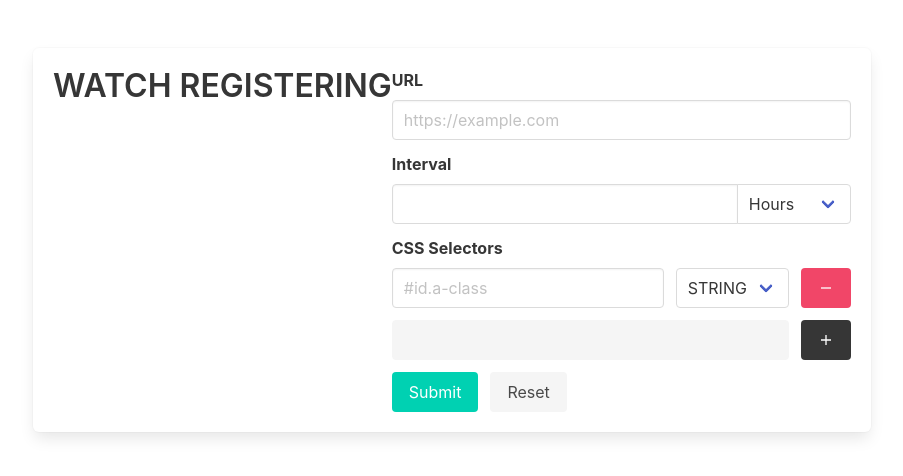
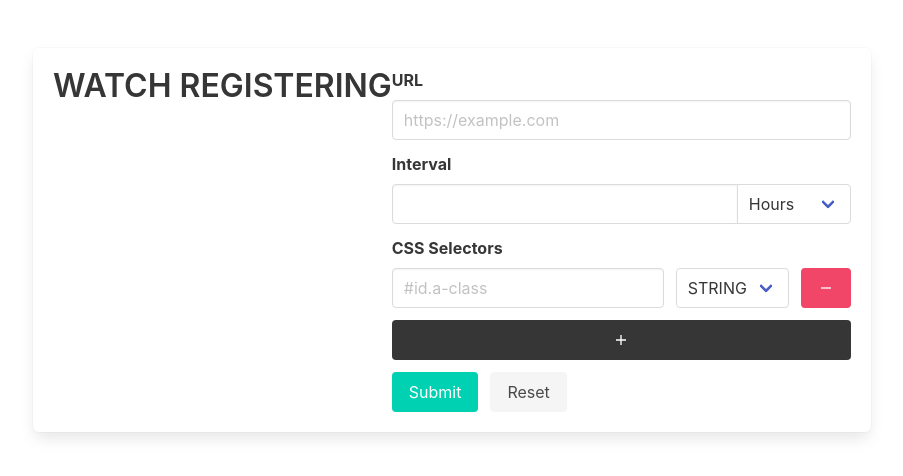
Before and after one commit to nghiaduy9/web-app, a Next.js app: page / in a window 1280 px wide. Shown: the top 476 px of the page, without its empty margins (15-918 px from the left). Built offline with nearby package versions, Linux system fonts and the light colour scheme.

Commit message:
Update add CSS selector button

```diff
--- a/components/watch-registering/form.js
+++ b/components/watch-registering/form.js
@@ -71,15 +71,10 @@ const CssSelectorRow = () => (
 )
 
 const AddCssSelectorRow = () => (
-  <div className='field is-grouped'>
-    <div className='control is-expanded'>
-      <input className='input' disabled />
-    </div>
-    <div className='control'>
-      <button className='button is-dark'>
-        <ion-icon name='add' />
-      </button>
-    </div>
+  <div className='control'>
+    <button className='button is-fullwidth is-dark'>
+      <ion-icon name='add' />
+    </button>
   </div>
 )
 
```
